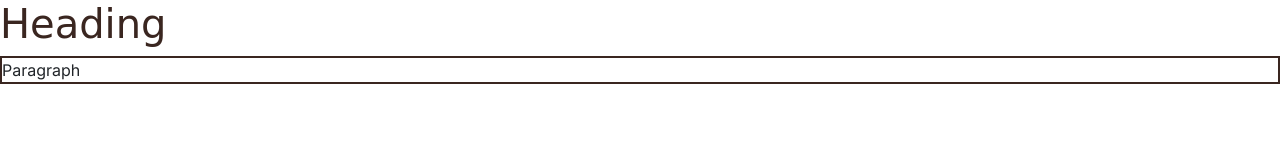
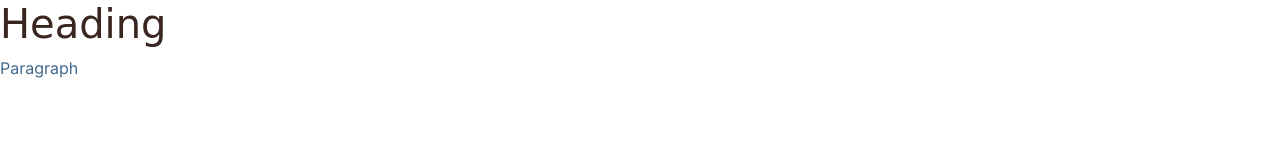
Before and after one commit to KeithMcConnell/boardwalk-games, a plain HTML site: page index.html in a window 1280 px wide. Drawn offline with nearby package versions, Linux system fonts and the light colour scheme; a web font is replaced by a local one.

Commit message:
comment: finished CSS variables

```diff
--- a/assets/css/style.css
+++ b/assets/css/style.css
@@ -5,7 +5,10 @@
 :root {
     --primary-font: "inter", sans-sarif;
     --secondary-font: "Macondo", cursive;
-    --primary-color: #3a2620; /* dark brown*/
+    --primary-color: #3a2620; /* dark brown */
+    --secondary-color: #aa9581; /* light brown */
+    --highlight-color: #416a8e; /* blue */
+    --hightlight-color-light: #7a9fc2; /* light blue */
 }
 
 /* Global style */
@@ -21,6 +24,6 @@ h3 {
     color: var(--primary-color);
 }
 
-p {
-    border: 2px solid var(--primary-color);
+.sub-heading-color {
+    color: var(--highlight-color);
 }
--- a/index.html
+++ b/index.html
@@ -16,7 +16,7 @@
 
 <body>
     <h1>Heading</h1>
-    <p>Paragraph</p>
+    <p class="sub-heading-color">Paragraph</p>
 
     <!-- Bootstrap JS -->
     <script src="https://cdn.jsdelivr.net/npm/bootstrap@5.3.3/dist/js/bootstrap.bundle.min.js"
```
